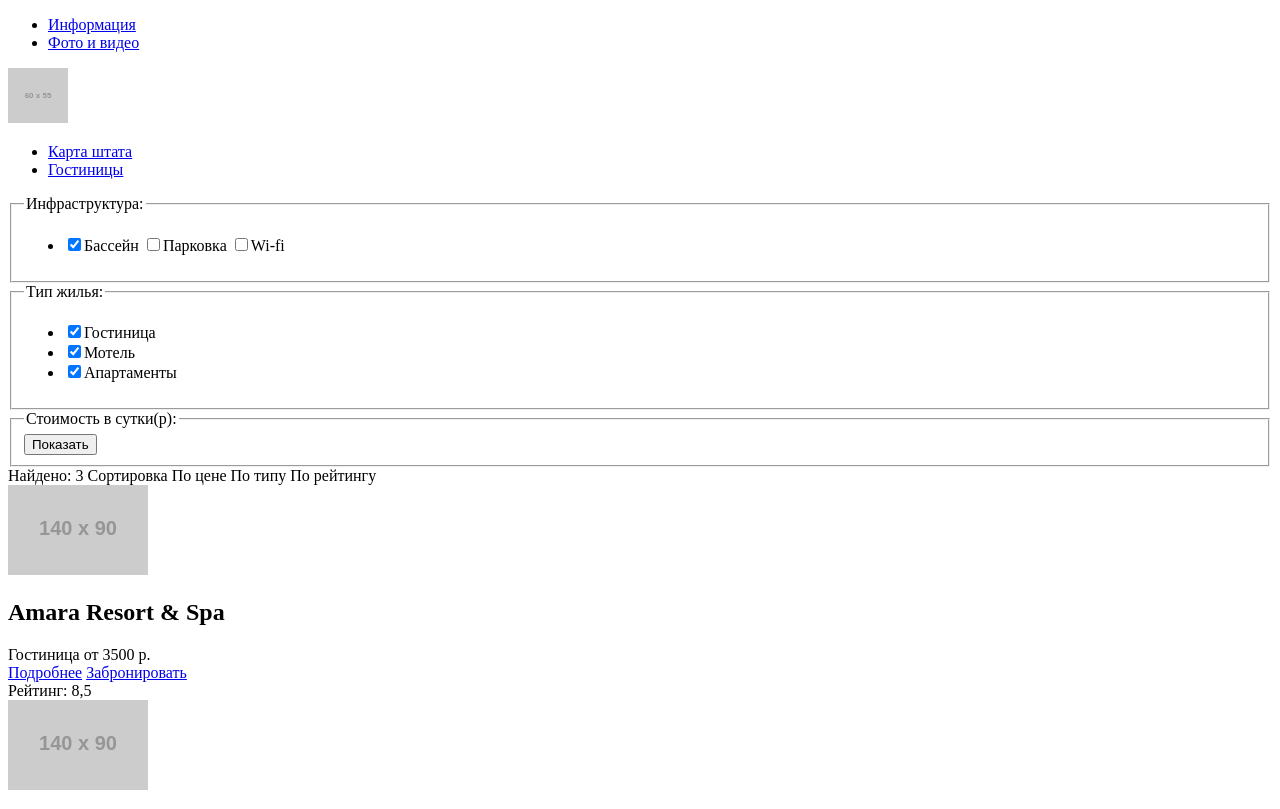
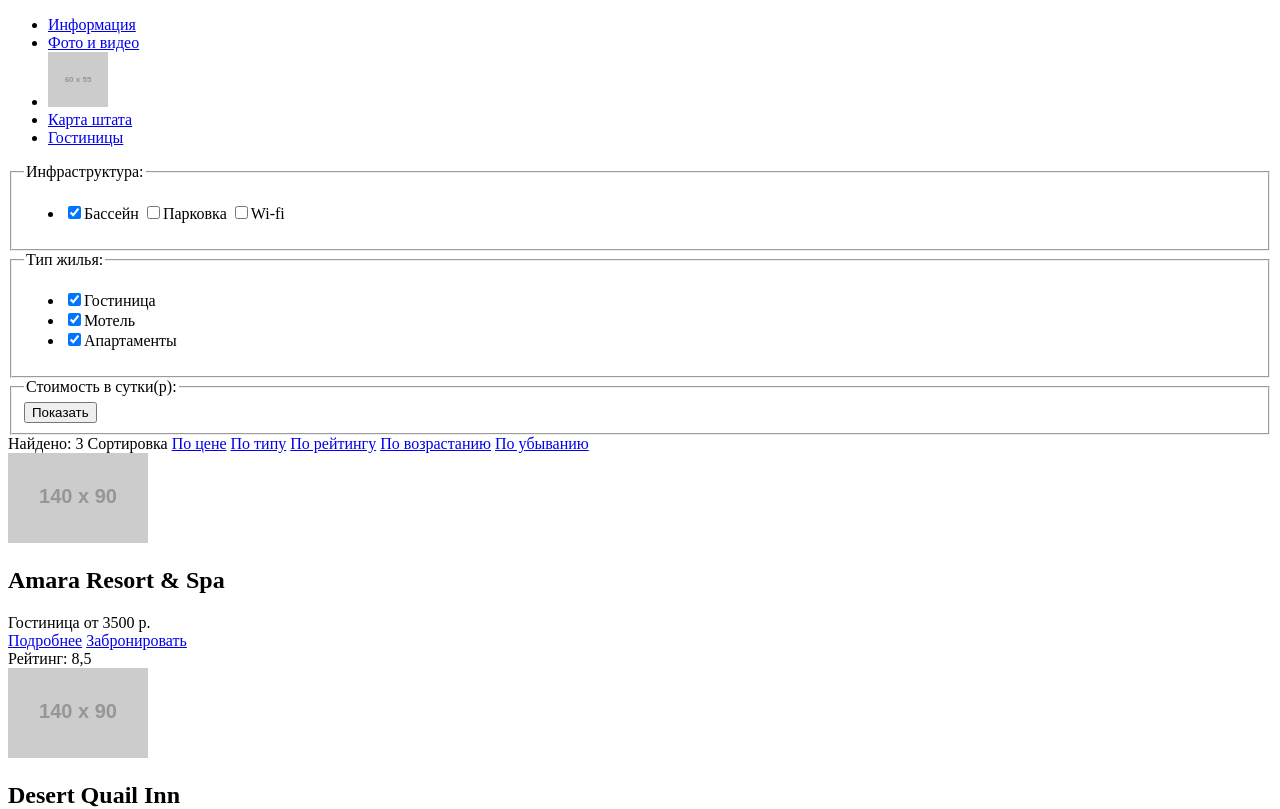
Before and after one commit to gizarash/6737-sedona, a plain HTML site: page catalog.html in a window 1280 px wide. Shown: the top 809 px of the page. Drawn offline with Linux system fonts and the light colour scheme; placeholder pictures from the web are drawn by us.

Commit message:
Работа над ошибками

```diff
--- a/catalog.html
+++ b/catalog.html
@@ -7,19 +7,23 @@
   <body>
     <header class="main-header">
       <div class="container">
-        <nav class="main-navigation">
-          <ul class="main-navigation-left">
-            <li><a href="#">Информация</a></li>
-            <li><a href="#">Фото и видео</a></li>
-          </ul>
-          <div class="logo">
+        <ul class="main-navigation">
+          <li>
+            <a href="#">Информация</a>
+          </li>
+          <li>
+            <a href="#">Фото и видео</a>
+          </li>
+          <li class="logo">
             <a href="#"><img src="http://placehold.it/60x55" width="60" height="55" alt="" /></a>
-          </div>
-          <ul class="main-navigation-right">
-            <li><a href="#">Карта штата</a></li>
-            <li><a href="#">Гостиницы</a></li>
-          </ul>
-        </nav>
+          </li>
+          <li>
+            <a href="#">Карта штата</a>
+          </li>
+          <li>
+            <a href="#">Гостиницы</a>
+          </li>
+        </ul>
       </div>
     </header>
     <main class="container">
@@ -52,11 +56,11 @@
         <div class="catalog-header">
           <span class="catalog-found-count">Найдено: 3</span>
           <span class="catalog-sort">Сортировка</span>
-          <span class="catalog-sort-control active">По цене</span>
-          <span class="catalog-sort-control">По типу</span>
-          <span class="catalog-sort-control">По рейтингу</span>
-          <span class="sort-up"></span>
-          <span class="sort-down active"></span>
+          <a class="sort-control active" href="#">По цене</a>
+          <a class="sort-control" href="#">По типу</a>
+          <a class="sort-control" href="#">По рейтингу</a>
+          <a class="sort-up" href="#">По возрастанию</a>
+          <a class="sort-down active" href="#">По убыванию</a>
         </div>
         <article class="catalog-item">
           <img src="http://placehold.it/140x90" width="140" height="90" alt="" />
```
Also changed, not shown: index.html (+17 -13 lines).
